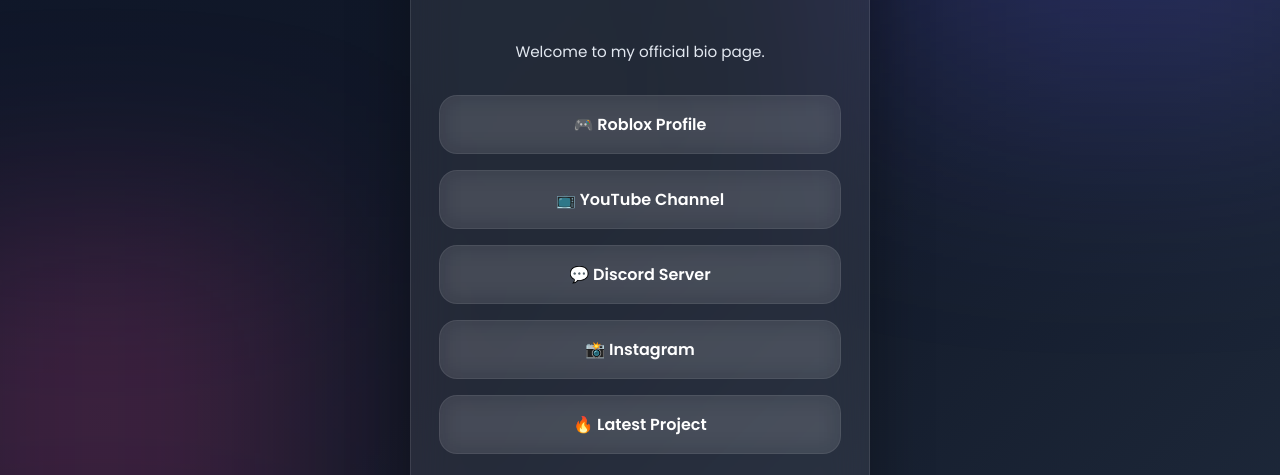
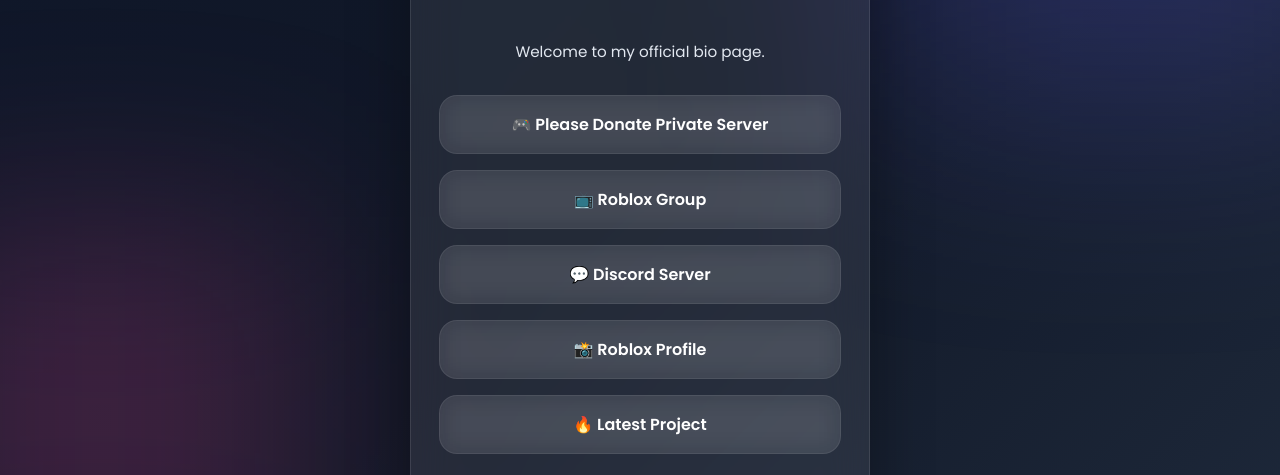
Before and after one commit to RomeJee/yawaer, a plain HTML site: page index.html in a window 1280 px wide. Shown: the part 303-778 px from the top of the page. Drawn offline with Linux system fonts and the light colour scheme.

Commit message:
Update index.html

```diff
--- a/index.html
+++ b/index.html
@@ -230,20 +230,20 @@
 
  <div class="links">
 
-        <a href="https://www.roblox.com/" target="_blank" class="link-btn">
-          🎮 Roblox Profile
+        <a href="https://robiox.com.ve/games/8737602449/PLS-DONATE?privateServerLinkCode=26145525399286926000412737965059" target="_blank" class="link-btn">
+          🎮 Please Donate Private Server
         </a>
 
-        <a href="https://youtube.com/" target="_blank" class="link-btn">
-          📺 YouTube Channel
+        <a href="https://roblox.com.ki/communities/6438558335/" target="_blank" class="link-btn">
+          📺 Roblox Group
         </a>
 
         <a href="https://discord.com/" target="_blank" class="link-btn">
           💬 Discord Server
         </a>
 
-        <a href="https://instagram.com/" target="_blank" class="link-btn">
-          📸 Instagram
+        <a href="https://roblox.com.ug/users/6438558335/profile" target="_blank" class="link-btn">
+          📸 Roblox Profile
         </a>
 
         <a href="https://github.com/" target="_blank" class="link-btn">
```
